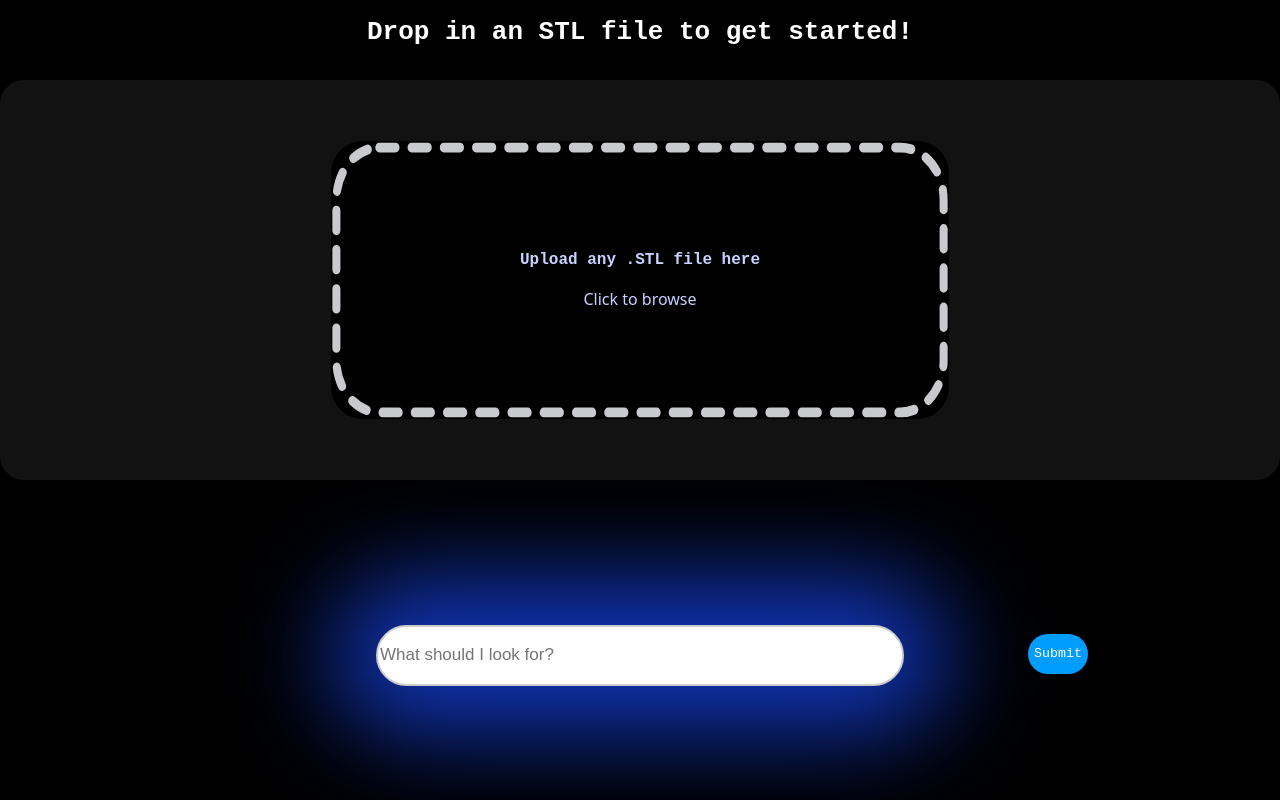
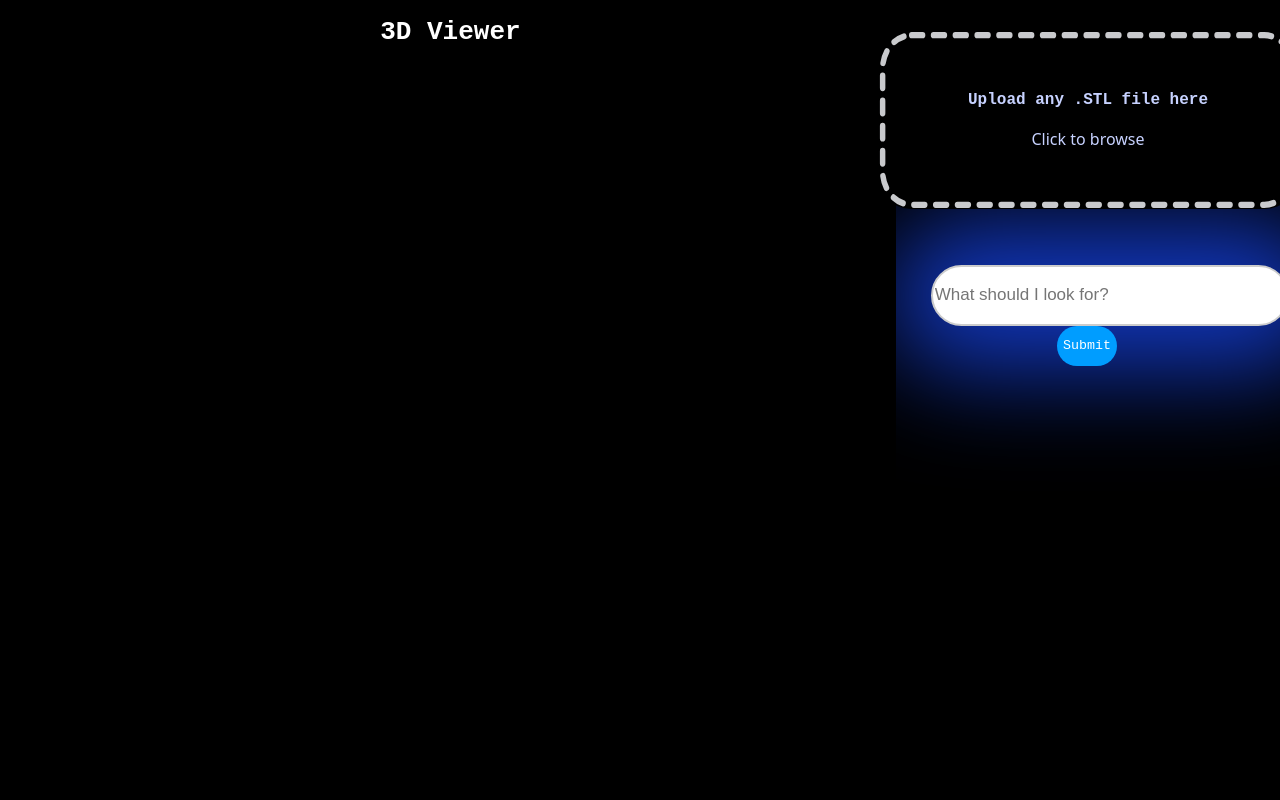
Before and after one commit to APKashn/CadAIScripts, a website: page index.html in a window 1280 px wide. Drawn offline with nearby package versions, Linux system fonts and the light colour scheme.

Commit message:
Edited UI and AI prompt.

```diff
--- a/index.html
+++ b/index.html
@@ -20,7 +20,7 @@
 
         <div id="scene-container"></div>
 
-        <center><h1 id="Droptext" style="color:rgb(255, 255, 255); font-family: monospace;">Drop in an STL file to get started!</h1></center>
+        <center><h1 id="Droptext" style="color:rgb(255, 255, 255); font-family: monospace;">3D Viewer</h1></center>
 
         <label for="file-input" class="upload-box">
             <svg class="dashed-border" viewBox="0 0 460 170" preserveAspectRatio="none">
@@ -44,7 +44,7 @@
 
         </label>
 
-        <center><input type = "text" class="inputfield" placeholder="What should I look for?"></center>
+        <input type = "text" class="inputfield" placeholder="What should I look for?">
 
         <button id="enterbutton" style="color: white; font-family: monospace;" disabled>Submit</button>
 
--- a/main.js
+++ b/main.js
@@ -11,7 +11,7 @@ const aiStatus = document.getElementById("ai-status");
 const aiOverview = document.getElementById("ai-overview");
 
 const scene = new THREE.Scene();
-scene.background = new THREE.Color(0x121212);
+scene.background = new THREE.Color(0x000000);
 
 const camera = new THREE.PerspectiveCamera(50, 1, 0.1, 1000);
 camera.position.set(0, 0, 100);
--- a/server.mjs
+++ b/server.mjs
@@ -40,14 +40,14 @@ app.post("/api/model-overview", async (req, res) => {
     const prompt = `You are a senior mechanical design engineer doing a quick CAD review for a teammate.
 
 Mesh Data:
-- Dimensions (X x Y x Z): ${width}mm x ${height}mm x${depth}mm  also give the dimensions in INCHES as a secondary measurement.
+- Dimensions (X x Y x Z): ${width}mm x ${height}mm x${depth}mm  also ALWAYS give the dimensions in INCHES as a secondary measurement.
 - Geometry Detail: ${modelInfo.triangles.toLocaleString()} triangles (${modelInfo.vertices.toLocaleString()} vertices)
 
 Review this part casually, naturally, be very informative, and constructively like an engineer speaking to someone who needs some help. Your response should give someone full confidence in printing their model.
 1. Speak in first-person ("Looking at this...", "My first thought...", "I'd watch out for..."). Take a guess on what it is or would be used for(look very carefully and try to be very accurate on your guess), and give instructions based on that. Don't only base it on your guess though, give other options as well.
 2. Don't use dry manual-style headers or robotic lists. Use short, conversational paragraphs or quick bullet points. Talk exactly like a human and make the user feel good.
-3. Call out practical considerations (scale relative to a standard print bed, layer orientation for strength, wall loops/infill), and
-specify print settings like infill. Tell the user exactly what infill type and the exact percent and give a list of other print settings depending on the usecase. More strength needed more a robotic part ect..
+3. Call out practical considerations (scale relative to a standard print bed, layer orientation for strength, wall loops/infill and infill type), and
+specify print settings like infill. Tell the user exactly what infill type and the exact percent and give a list of other print settings depending on the usecase.
 4. Keep total output under 210 words.
 5. Compliment the user on what's done well in the model.
 6. Tell the user what their next steps should be and if supports are neccessary for printing the model, also mention if print orientation can be changed to omit the need for supports and you must tell the optimal settings to reduce filament use and keep a strong product.
--- a/style.css
+++ b/style.css
@@ -7,10 +7,11 @@ body {
   }
 
   .inputfield {
-      width: 520px;
+      width: 350px;
       height: 55px;
+      margin-left: 73%;
       font-size:17px;
-      margin-top: 560px;
+      margin-top: 200px;
       font-family: sans-serif;
 
       border: 2px solid #ccc;
@@ -30,11 +31,11 @@ body {
     }
     #scene-container {
         position: fixed;
-        top: 80px;
-        right: 0px;
+        top: 8%;
+        right: 30%;
 
-        width: 100%;
-        height: 400px;
+        width: 70%;
+        height: 92%;
 
         z-index: 0;
         overflow: hidden;
@@ -49,12 +50,12 @@ body {
 
     .upload-box {
       position: fixed;
-      top: 35%;
-      left: 50%;
+      top: 15%;
+      left: 85%;
       transform: translate(-50%, -50%);
 
-      width: 570px;
-      height: 230px;
+      width: 370px;
+      height: 130px;
       padding: 24px;
       box-sizing: content-box;
 
@@ -89,15 +90,14 @@ body {
     height:40px;
     border-radius: 32px;
     border:none;
-    left: 60%;
-    transform: translate(1700%, -130%);
+    margin-left: 83%;
 
     background-color: #009dff;
 
   }
 
 #Droptext {
-
+  margin-left: -30%;
 }
   #enterbutton:hover {
     background-color: #3547e6;
```
Also changed, not shown: package.json (+3 -5 lines).
